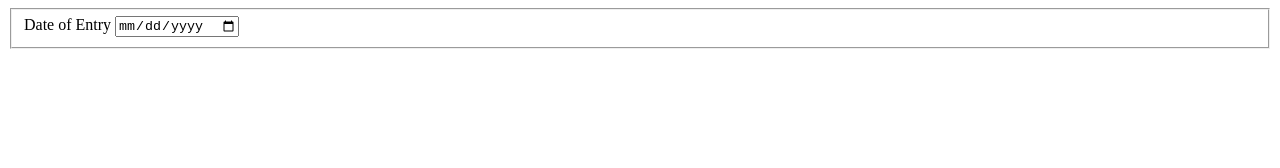
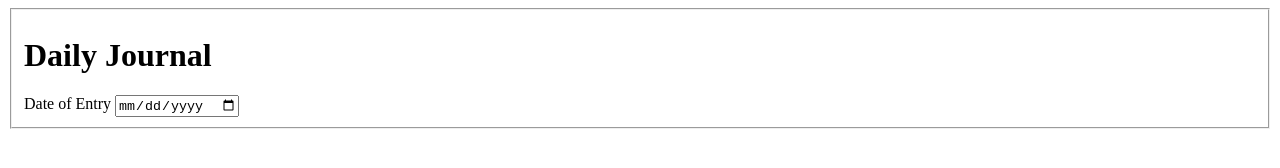
Before and after one commit to stitchelle/daily_journal, a plain HTML site: page src/index.html in a window 1280 px wide. Drawn offline with Linux system fonts and the light colour scheme.

Commit message:
added h1 with Daily Journal to html

```diff
--- a/src/index.html
+++ b/src/index.html
@@ -11,6 +11,7 @@
 
     <form action="">
         <fieldset>
+            <h1>Daily Journal</h1>
             <label for="journalDate">Date of Entry</label>
             <input type="date" name="journalDate" id="journalDate">
         </fieldset>
```
